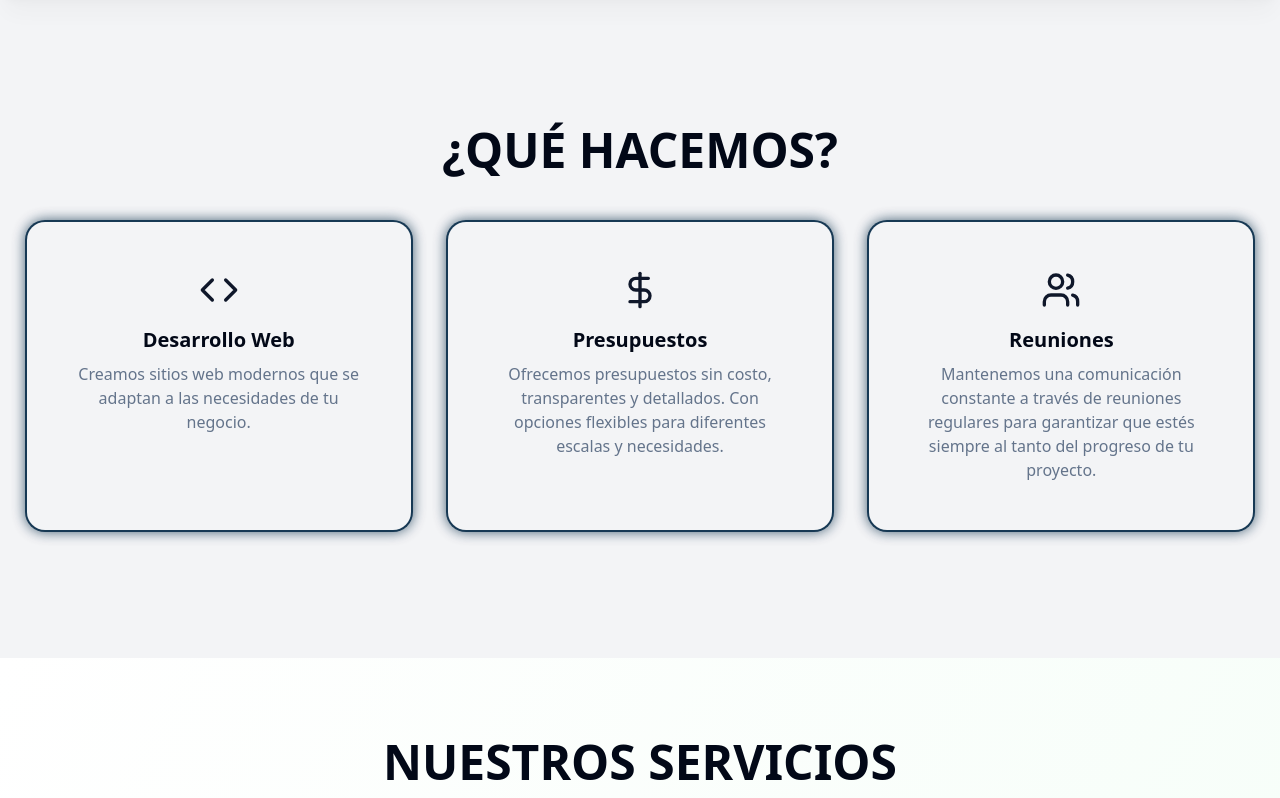
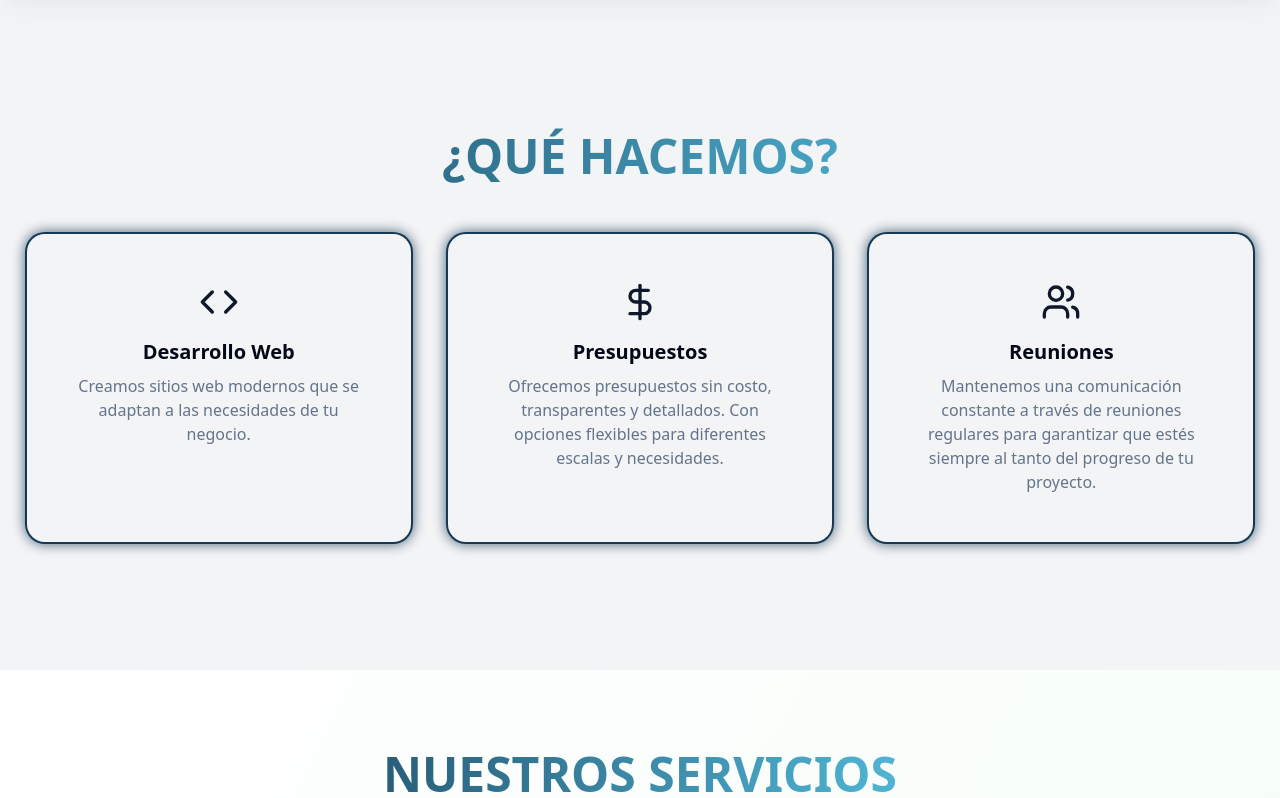
Before and after one commit to nabudev/cefiro-technologies, a Next.js app in the folder myapp/: page / in a window 1280 px wide. Shown: the part 802-1600 px from the top of the page. Built offline with nearby package versions, Linux system fonts and the light colour scheme.

Commit message:
estilizacion de titulos con los colores gradientes de la empresa

```diff
--- a/myapp/src/components/AboutSection.jsx
+++ b/myapp/src/components/AboutSection.jsx
@@ -33,7 +33,7 @@ const AboutSection = () => {
     <section className="relative overflow-hidden bg-gradient-to-br from-white to-green-50">
       <div className="max-w-5xl mx-auto px-4 sm:px-6 lg:px-8">
         <div className="mt-20">
-          <h2 className="text-5xl font-bold text-center mb-12">NUESTROS SERVICIOS</h2>
+          <h2 className="text-5xl font-bold text-center mb-12 bg-gradient-custom bg-clip-text text-transparent">NUESTROS SERVICIOS</h2>
         </div>
         {servicesData.map((service, index) => (
           <div key={service.id} className={`grid lg:grid-cols-2 gap-8 items-center py-16 ${index % 2 !== 0 ? 'lg:grid-flow-col-dense' : ''}`}>
--- a/myapp/src/components/contact-form.jsx
+++ b/myapp/src/components/contact-form.jsx
@@ -43,7 +43,7 @@ export function ContactFormJsx() {
     <div className="py-20 bg-white flex items-center justify-center min-h-screen">
       <div className="container mx-auto px-6">
           <div className="w-full">
-            <h2 className="text-4xl font-bold text-center mb-8">¡Contactate con nosotros!</h2>
+            <h2 className="text-4xl font-bold text-center mb-8 ">¡Contactate con nosotros!</h2>
             <form onSubmit={handleSubmit(onSubmit)} className="max-w-lg mx-auto">
               <div className="mb-4">
                 <label htmlFor="name" className="block mb-2">Tú nombre</label>
--- a/myapp/src/components/what-we-do.jsx
+++ b/myapp/src/components/what-we-do.jsx
@@ -7,7 +7,7 @@ export function WhatWeDo() {
   return (
     (<section className="w-full py-12 md:py-24 lg:py-32 bg-gray-100">
       <div className="container px-4 md:px-6">
-        <h2 className="text-5xl font-bold text-center mb-12">¿QUÉ HACEMOS?</h2>
+        <h2 className="text-5xl font-bold text-center mb-12 bg-gradient-custom bg-clip-text text-transparent leading-tight">¿QUÉ HACEMOS?</h2>
         <div className="grid grid-cols-1 md:grid-cols-2 lg:grid-cols-3 gap-8 justify-items-center">
           <NeonGradientCard className="max-w-sm items-center justify-center text-center">
             <ServiceCard
--- a/myapp/tailwind.config.js
+++ b/myapp/tailwind.config.js
@@ -76,7 +76,10 @@ module.exports = {
   					transform: 'translate(-50%, -50%) scale(0.9)'
   				}
   			}
-  		}
+  		},
+		  backgroundImage: {
+			'gradient-custom': 'linear-gradient(90deg, #173954, #61dafb)',
+		  },
   	}
   },
   plugins: [require("tailwindcss-animate")],
```
